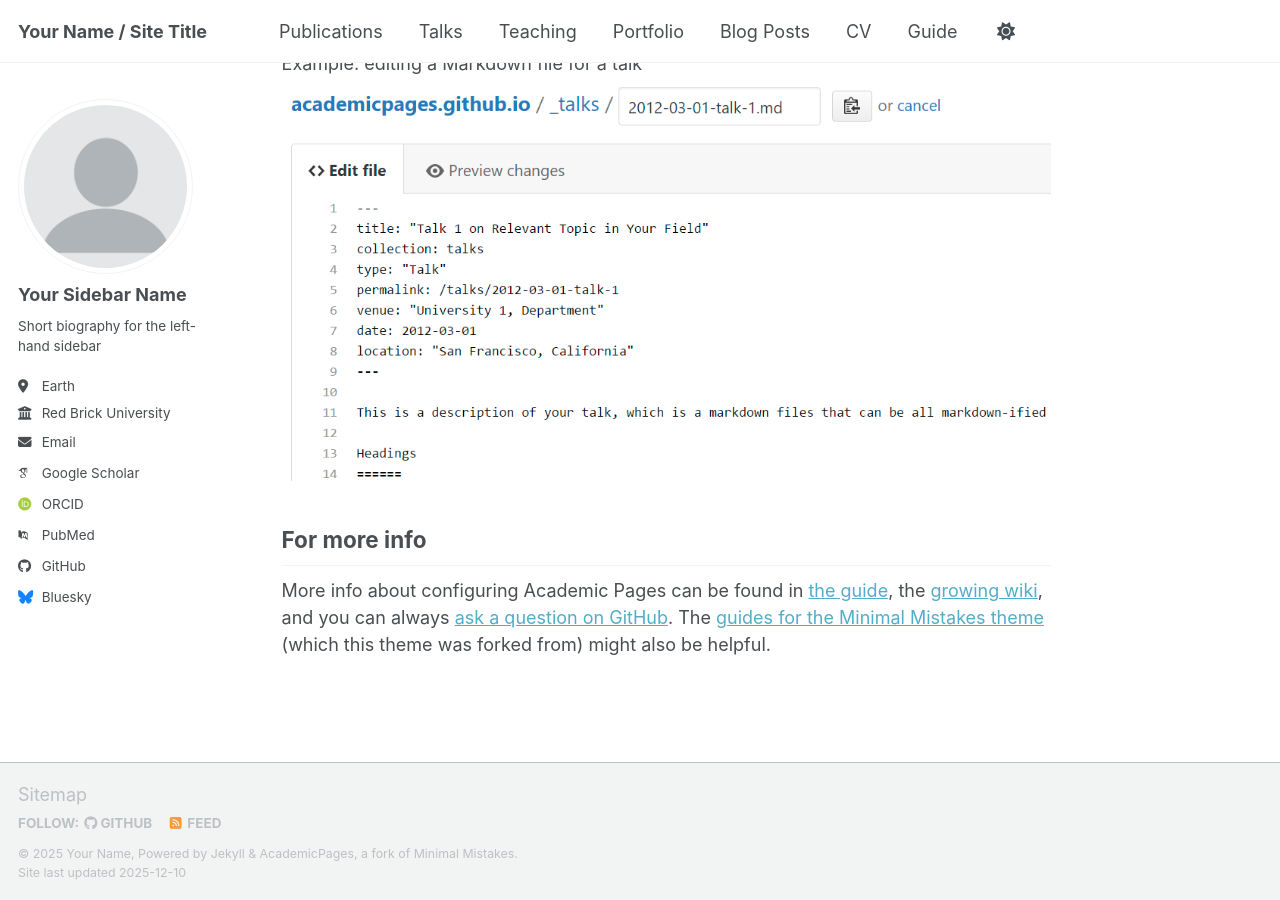
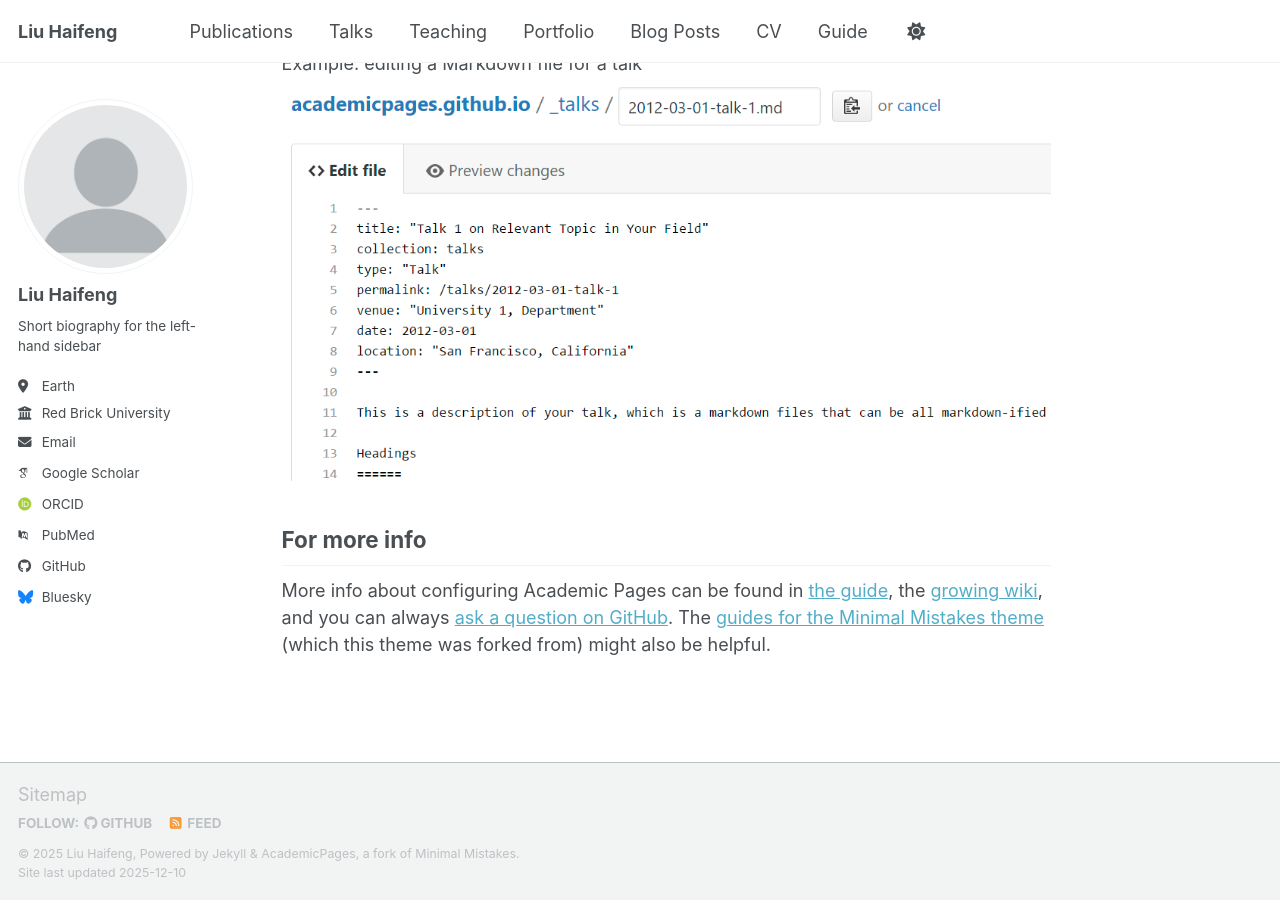
Before and after one commit to 7h4Worker/liuhf1999.github.io, a Jekyll site: the page built from _pages/about.md, in a window 1280 px wide and 900 px high, scrolled down 2718 px. Built offline with Jekyll 4.4.1, drawn with Linux system fonts in a browser that asks for light colours; some web fonts are replaced; a script bundle is joined from its source files by our own code; library files that are not in the unit come from our copies.

Commit message:
Initial 1210

```diff
--- a/_config.yml
+++ b/_config.yml
@@ -9,10 +9,10 @@
 # Basic Site Settings
 locale                   : "en-US"
 site_theme               : "default" # Currently available options are "default", "air"
-title                    : "Your Name / Site Title"
+title                    : "Liu Haifeng"
 title_separator          : "-"
-name                     : &name "Your Name"
-description              : &description "Your Name's academic portfolio"   # Update this with a general description of your site, this is the default if not overridden by a page
+name                     : &name "Liu Haifeng"
+description              : &description "Liu Haifeng's academic portfolio"   # Update this with a general description of your site, this is the default if not overridden by a page
 url                      : https://academicpages.github.io # The base hostname & protocol for your site e.g. "https://[your GitHub username].github.io",
                                                            # or if you already have some other page hosted on Github then use "https://[your GitHub username].github.io/[Your Repo Name]"
 baseurl                  : "" # the subpath of your site, e.g. "/blog"
@@ -24,13 +24,13 @@
 author:
   # Biographic information
   avatar           : "profile.png"
-  name             : "Your Sidebar Name"
+  name             : "Liu Haifeng"
   pronouns         : # example: "she/her"
   bio              : "Short biography for the left-hand sidebar"
   location         : "Earth"
   employer         : "Red Brick University"
   uri              : # URL
-  email            : "none@example.org"
+  email            : "liuhf728@gmail.com"
 
   # Academic websites
   academia         : # URL
--- a/_data/authors.yml
+++ b/_data/authors.yml
@@ -1,9 +1,9 @@
 # Authors
 
-Name Name:
-  name        : "Name Name"
+Liu Haifeng:
+  name        : "Liu Haifeng"
   uri         : "https://name.com"
-  email       : "name@name.com"
+  email       : "liuhf728@gmail.com"
   bio         : "This is the first name."
   avatar      : "bio-photo-2.jpg"
   twitter     : "name"
--- a/_data/cv.json
+++ b/_data/cv.json
@@ -1,7 +1,7 @@
 {
   "basics": {
-    "name": "Your Sidebar Name",
-    "email": "none@example.org",
+    "name": "Liu Haifeng",
+    "email": "liuhf728@gmail.com",
     "phone": "",
     "website": "https://academicpages.github.io",
     "summary": "Currently employed at Red Brick University. Short biography for the left-hand sidebar",
```
